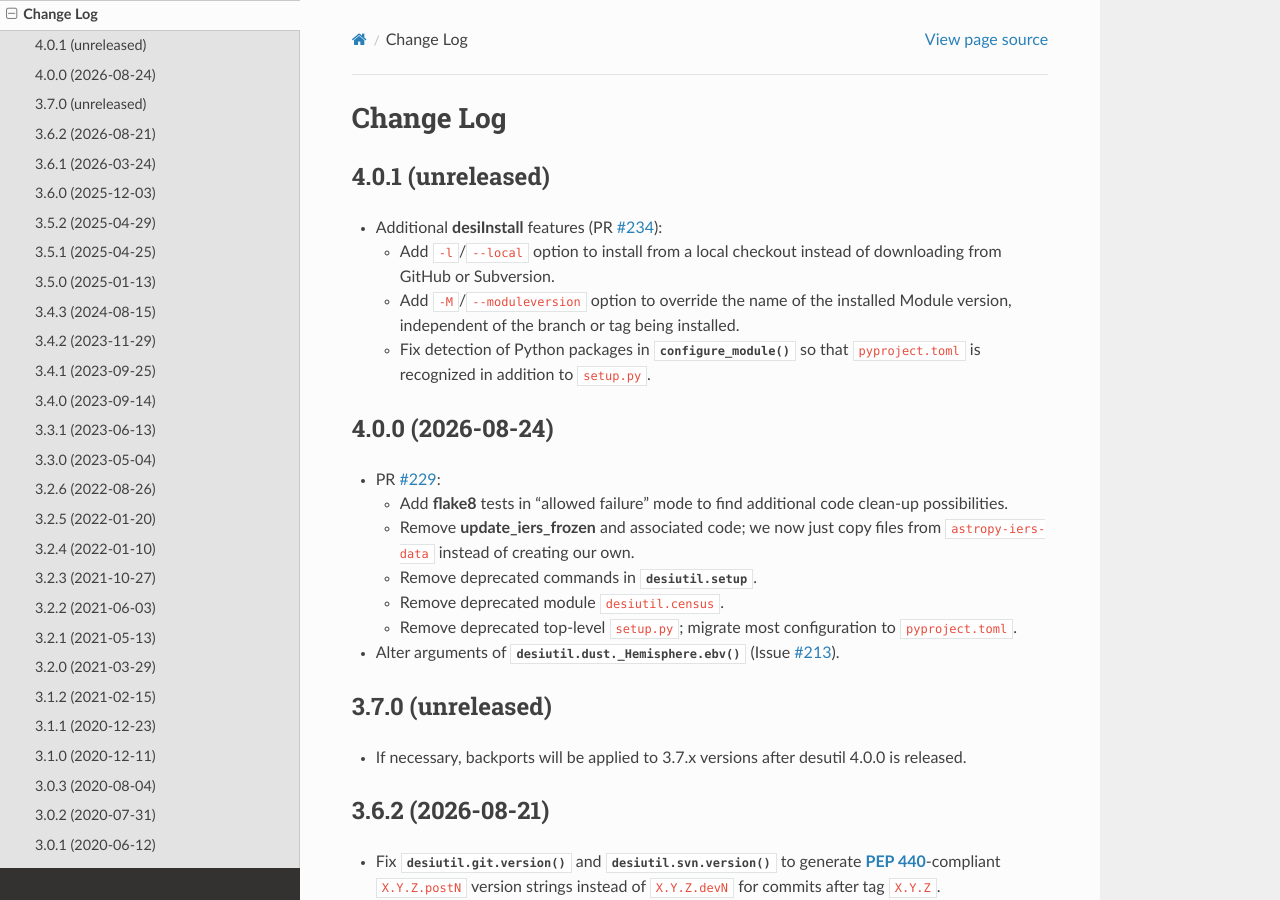
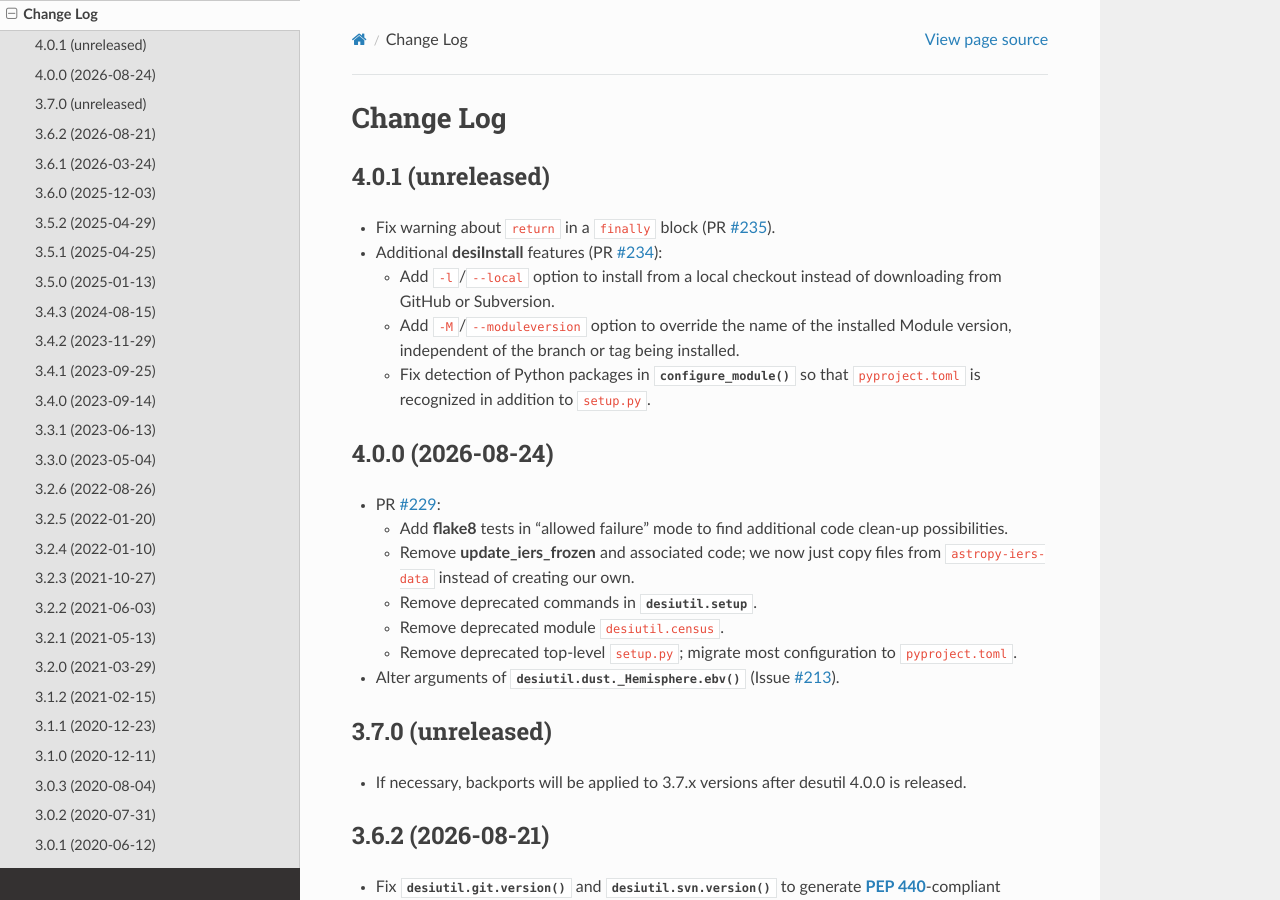
Before and after one commit to desihub/desiutil, a Sphinx documentation site: the page built from doc/changes.rst, in a window 1280 px wide and 900 px high. Built offline with Sphinx 7.4.7 and the Read the Docs theme 3.1.0, drawn with Linux system fonts in a browser that asks for light colours.

Commit message:
Update change log

```diff
--- a/doc/changes.rst
+++ b/doc/changes.rst
@@ -5,6 +5,7 @@ Change Log
 4.0.1 (unreleased)
 ------------------
 
+* Fix warning about ``return`` in a ``finally`` block (PR `#235`_).
 * Additional :command:`desiInstall` features (PR `#234`_):
 
   - Add ``-l``/``--local`` option to install from a local checkout
@@ -15,6 +16,7 @@ Change Log
     so that ``pyproject.toml`` is recognized in addition to ``setup.py``.
 
 .. _`#234`: https://github.com/desihub/desiutil/issues/234
+.. _`#235`: https://github.com/desihub/desiutil/issues/235
 
 4.0.0 (2026-08-24)
 ------------------
```
